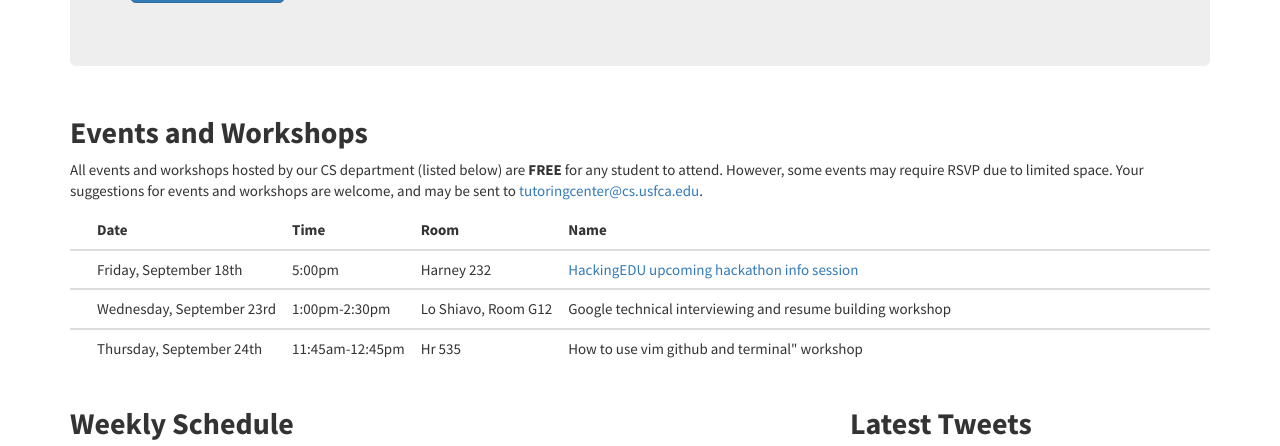
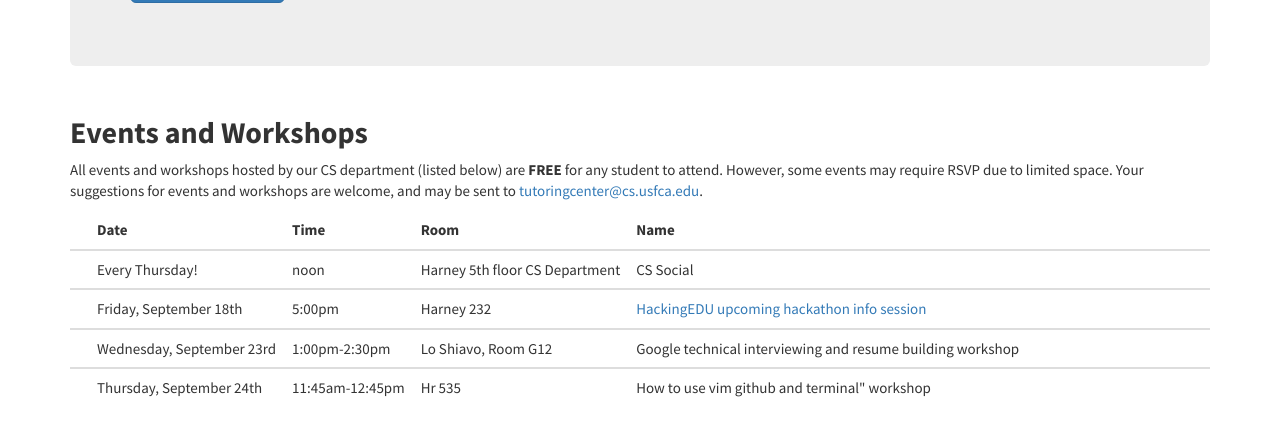
Before and after one commit to CSTutors/CSTutors.github.io, a Jekyll site: the page built from index.html, in a window 1280 px wide and 900 px high, scrolled down 397 px, cut to the strip 0-446 px from the top of the window. Built offline with Jekyll 4.4.1, drawn with Linux system fonts in a browser that asks for light colours; nearby versions of some CDN libraries; comment, search, counter and statistics services are not loaded.

Commit message:
update cs social event

```diff
--- a/index.html
+++ b/index.html
@@ -40,6 +40,15 @@ title: Home
                     <th width="100%">Name</th>
                 </tr>
             </thead>
+            <tbody>
+                <tr>
+                    <th>&nbsp;</th>
+                    <td nowrap>Every Thursday!</td>
+                    <td nowrap>noon</td>
+                    <td nowrap>Harney 5th floor CS Department</td>
+                    <td>CS Social</td>
+                </tr>
+            </tbody>
             <tbody>
                 <tr>
                     <th>&nbsp;</th>
```
